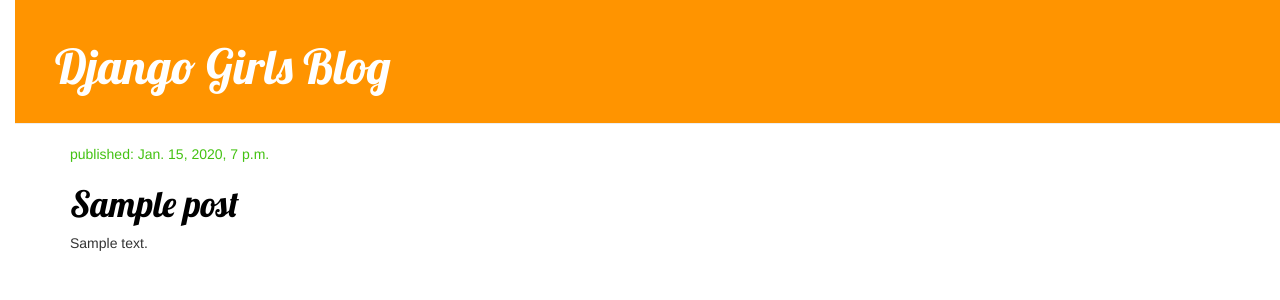
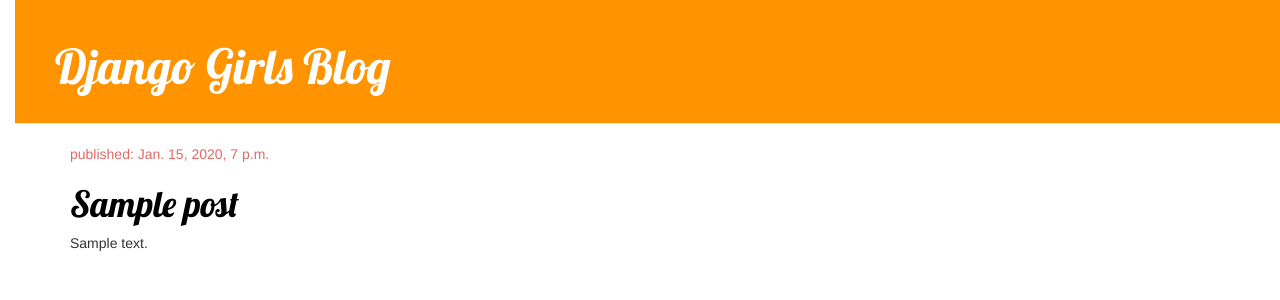
Before and after one commit to johnk0418/django, a Django app: template blog/templates/blog/post_list.html in a window 1280 px wide. Shown: the top 300 px of the page. Run offline with Django 3.2, Linux system fonts and the light colour scheme; the template is opened without the code that fills it: values that come from a table or form of the project are taken from there, others are empty; tables that the repository leaves empty hold one stand-in row (values such as "Sample post"); some libraries are stand-ins or nearby versions.

Commit message:
Template extention added. (CSS) date color changed

```diff
--- a/blog/static/css/blog.css
+++ b/blog/static/css/blog.css
@@ -28,7 +28,7 @@
 }
 
 .date {
-    color: #44c212;
+    color: #e26a66;
 }
 
 .save {
--- /dev/null
+++ b/blog/templates/blog/base.html
@@ -0,0 +1,24 @@
+{% load staticfiles %}
+<html>
+    <head>
+        <title>Django Girls blog</title>
+        <link rel="stylesheet" href="//maxcdn.bootstrapcdn.com/bootstrap/3.2.0/css/bootstrap.min.css">
+        <link rel="stylesheet" href="//maxcdn.bootstrapcdn.com/bootstrap/3.2.0/css/bootstrap-theme.min.css">
+        <link href='//fonts.googleapis.com/css?family=Lobster&subset=latin,latin-ext' rel='stylesheet' type='text/css'>
+        <link rel="stylesheet" href="{% static 'css/blog.css' %}">
+    </head>
+    <body>
+        <div class="page-header">
+            <h1><a href="/">Django Girls Blog</a></h1>
+        </div>
+
+        <div class="content container">
+            <div class="row">
+                <div class="col-md-8">
+                {% block content %}
+                {% endblock %}
+                </div>
+            </div>
+        </div>
+    </body>
+</html>
--- a/blog/templates/blog/post_list.html
+++ b/blog/templates/blog/post_list.html
@@ -1,20 +1,6 @@
-{% load staticfiles %}
-<html>
-    <head>
-        <title>Django Girls blog</title>
-        <link rel="stylesheet" href="//maxcdn.bootstrapcdn.com/bootstrap/3.2.0/css/bootstrap.min.css">
-        <link rel="stylesheet" href="//maxcdn.bootstrapcdn.com/bootstrap/3.2.0/css/bootstrap-theme.min.css">
-        <link rel="stylesheet" href="{% static 'css/blog.css' %}">
-        <link href="//fonts.googleapis.com/css?family=Lobster&subset=latin,latin-ext" rel="stylesheet" type="text/css">
-    </head>
-    <body>
-        <div class="page-header">
-            <h1><a href="">Django Girls Blog</a></h1>
-        </div>
+{% extends 'blog/base.html' %}
 
-        <div class="content container">
-            <div class="row">
-                <div class="col-md-8">
+{% block content %}
     {% for post in posts %}
         <div class="post">
             <div class="date">
@@ -24,9 +10,4 @@
             <p>{{ post.text|linebreaksbr }}</p>
         </div>
     {% endfor %}
-                </div>
-            </div>
-        </div>
-
-    </body>
-</html>
+{% endblock %}
```
Lines whose indentation alone changed are shown as unchanged.
